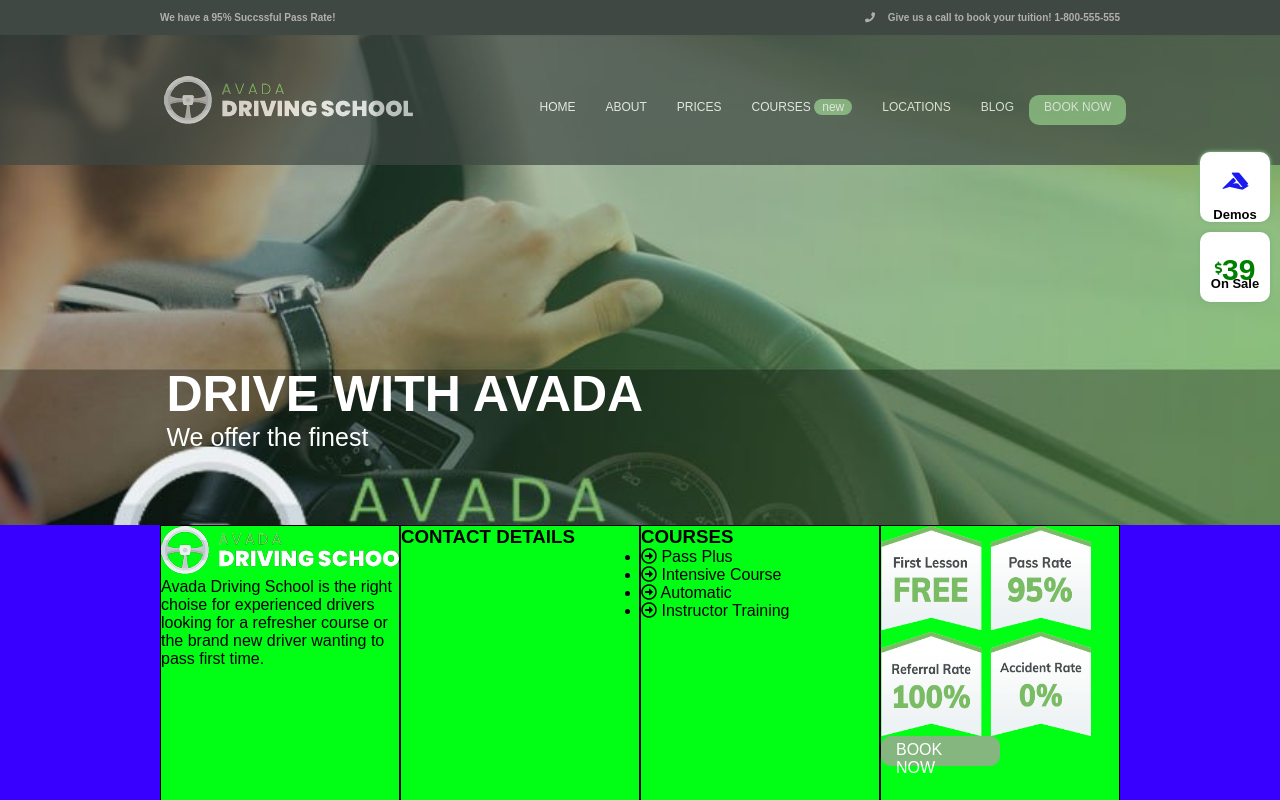
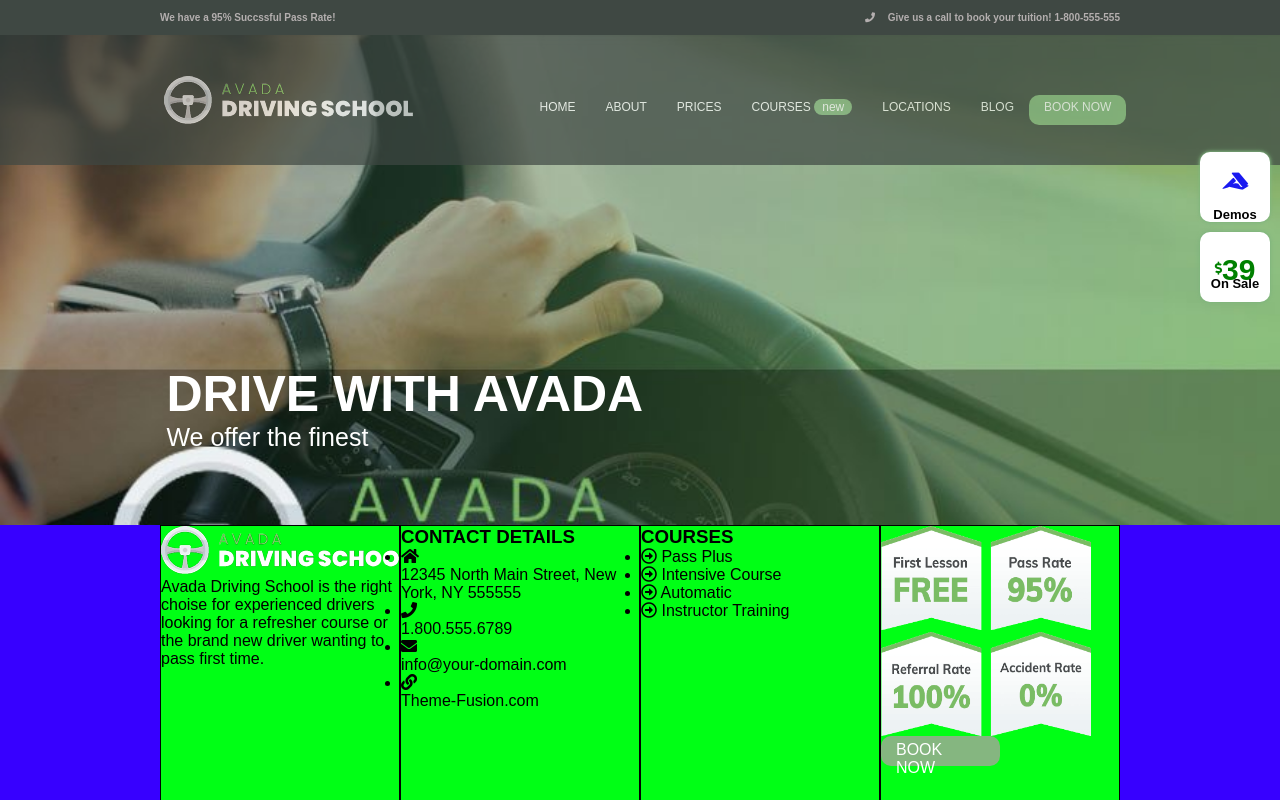
Before and after one commit to NeriEroi/proj-html-vuejs, a Vue app: page / in a window 1280 px wide. Shown: the top 800 px of the page. Built offline with nearby package versions, Linux system fonts and the light colour scheme; a web font is replaced by a local one.

Commit message:
header, ciclo contact details

```diff
--- a/src/components/Footer.vue
+++ b/src/components/Footer.vue
@@ -23,13 +23,29 @@
 
         </section>
 
+        <!-- CONTACT DETAILS  -->
         <section>
 
           <h1>
             CONTACT DETAILS
           </h1>
 
+          <ul>
+
+            <li v-for="(contactDetail, index) in contactDetails" :key="index">
+
+              <i :class="contactDetail.icon"></i>
+
+              <p>
+                {{ contactDetail.text }}
+              </p>
+
+            </li>
+
+          </ul>
+
         </section>
+        <!-- / CONTACT DETAILS  -->
 
         <!-- COURSES -->
         <section>
@@ -104,6 +120,24 @@ export default {
     name: 'Footer',
     data() {
       return {
+        contactDetails: [
+          {
+            icon: "fas fa-home",
+            text: "12345 North Main Street, New York, NY 555555"
+          },
+          {
+            icon: "fas fa-phone",
+            text: "1.800.555.6789"
+          },
+          {
+            icon: "fas fa-envelope",
+            text: "info@your-domain.com"
+          },
+          {
+            icon: "fas fa-link",
+            text: "Theme-Fusion.com"
+          },
+        ],
         courses: [
           {
             icon: "far fa-arrow-alt-circle-right",
```
